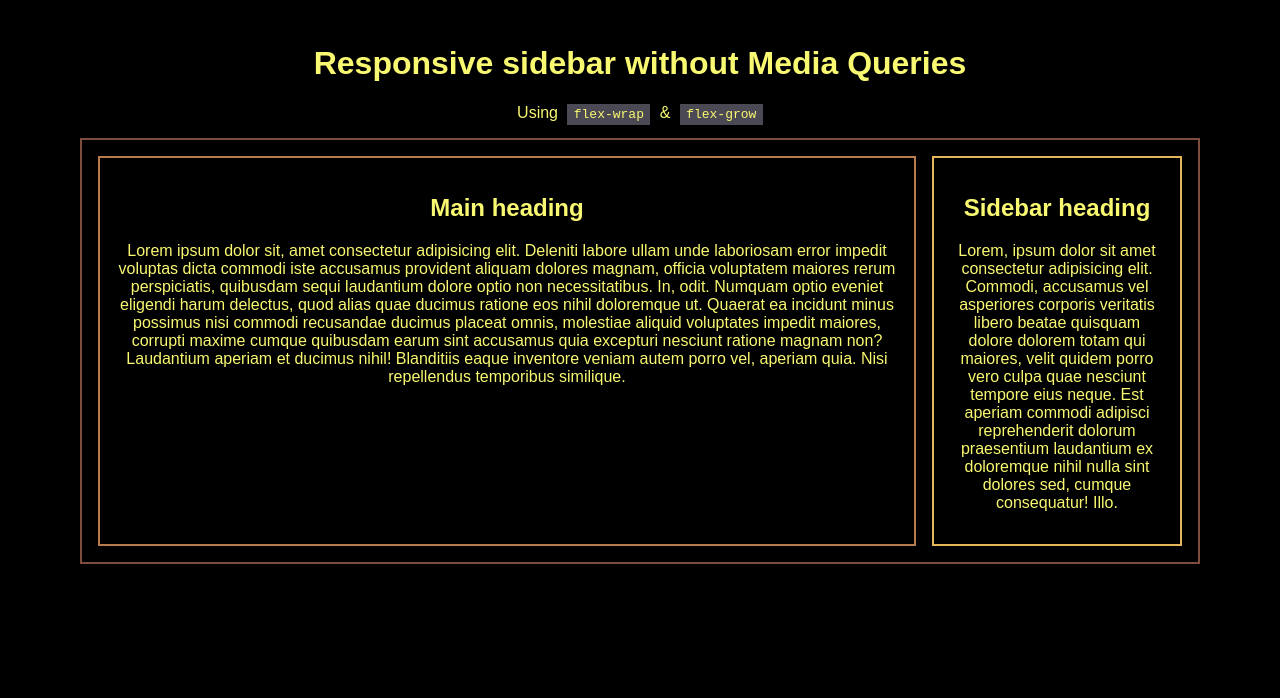
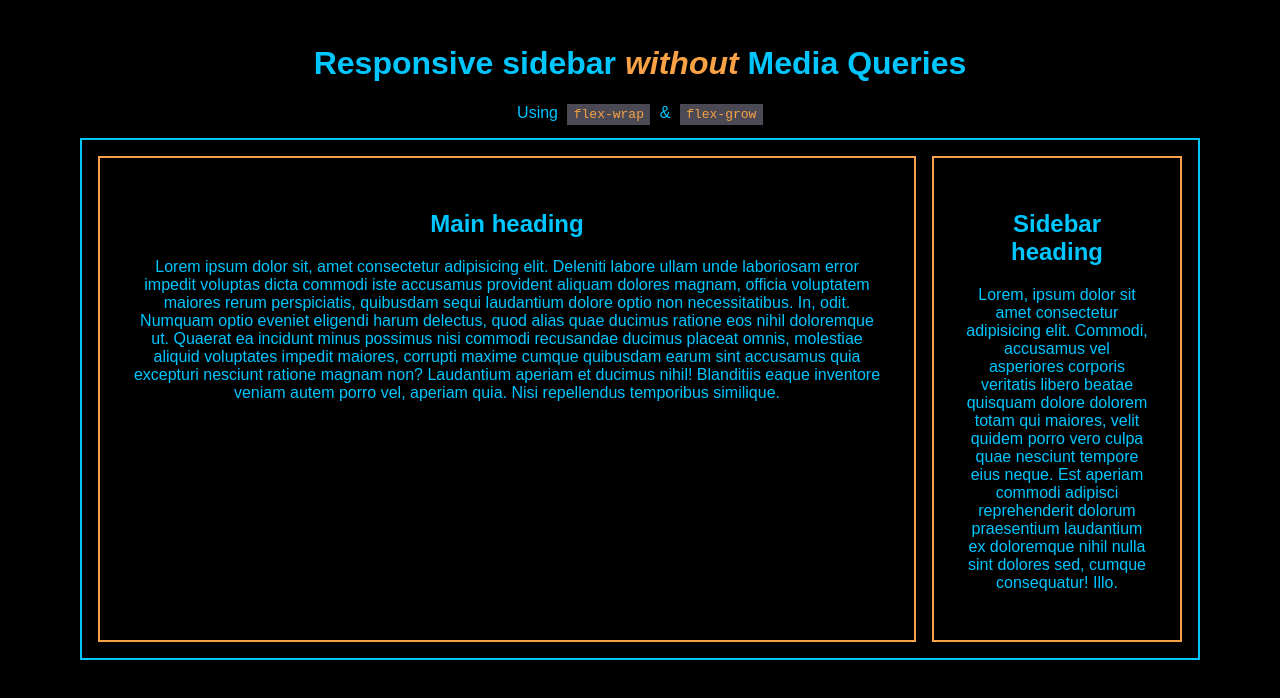
Before and after one commit to Islandstone89/sidebar-hack, a plain HTML site: page index.html in a window 1280 px wide. Drawn offline with Linux system fonts and the light colour scheme.

Commit message:
Add files via upload
Changed colors

```diff
--- a/index.html
+++ b/index.html
@@ -8,20 +8,22 @@
 </head>
 <body>
 
-    <h1 vlass="main-heading">Responsive sidebar without Media Queries</h1>
+    <main class="main">
+        <h1 class="main-heading">Responsive sidebar <span class="accent">without</span> Media Queries</h1>
         <p class="intro">Using <code>flex-wrap</code> & <code>flex-grow</code></p>
 
         <div class="container">
-        <main class="main">
+            <div class="main-content">
                 <h2> Main heading</h2>
                 <p>Lorem ipsum dolor sit, amet consectetur adipisicing elit. Deleniti labore ullam unde laboriosam error impedit voluptas dicta commodi iste accusamus provident aliquam dolores magnam, officia voluptatem maiores rerum perspiciatis, quibusdam sequi laudantium dolore optio non necessitatibus. In, odit. Numquam optio eveniet eligendi harum delectus, quod alias quae ducimus ratione eos nihil doloremque ut. Quaerat ea incidunt minus possimus nisi commodi recusandae ducimus placeat omnis, molestiae aliquid voluptates impedit maiores, corrupti maxime cumque quibusdam earum sint accusamus quia excepturi nesciunt ratione magnam non? Laudantium aperiam et ducimus nihil! Blanditiis eaque inventore veniam autem porro vel, aperiam quia. Nisi repellendus temporibus similique.</p>
-        </main><!-- end main -->
+            </div><!-- end main -->
 
             <aside class="sidebar">
                 <h2>Sidebar heading</h2>
                 <p>Lorem, ipsum dolor sit amet consectetur adipisicing elit. Commodi, accusamus vel asperiores corporis veritatis libero beatae quisquam dolore dolorem totam qui maiores, velit quidem porro vero culpa quae nesciunt tempore eius neque. Est aperiam commodi adipisci reprehenderit dolorum praesentium laudantium ex doloremque nihil nulla sint dolores sed, cumque consequatur! Illo.</p>
             </aside><!-- end sidebar -->
         </div><!-- end container -->
+    </main><!-- end main -->
 
 </body>
 </html>
--- a/style.css
+++ b/style.css
@@ -14,6 +14,8 @@
     --clr-brown-light: #B87C4C;
     --clr-brown-lighter: #E2B659;
     --clr-yellow-light: #F9F871;
+
+    --clr-blue: #00C6FF;
 }
 
 h1, h2, h3 {
@@ -29,7 +31,7 @@ body {
     font-family: Arial, Helvetica, sans-serif;
     text-align: center;
     background-color: var(--clr-black);
-    color: var(--clr-yellow-light);
+    color: var(--clr-blue);
 }
 
 .container {
@@ -38,20 +40,20 @@ body {
     gap: 1rem;
     max-width: 70rem;
     margin-inline: auto;
-    border: 2px solid var(--clr-brown);
+    border: 2px solid var(--clr-blue);
     padding: 1rem;
 }
 
-.main {
-    padding: 1rem;
-    border: 2px solid var(--clr-brown-light);
+.main-content {
+    padding: 2rem;
+    border: 2px solid var(--clr-orange-300);
     flex-basis: 500px;
     flex-grow: 9999;
 }
 
 .sidebar {
-    padding: 1rem;
-    border: 2px solid var(--clr-brown-lighter);
+    padding: 2rem;
+    border: 2px solid var(--clr-orange-300);
     flex-basis: 250px;
     flex-grow: 1;
 }
@@ -60,7 +62,13 @@ body {
     word-spacing: .3em;
 }
 
+.accent {
+    color: var(--clr-orange-300);
+    font-style: italic;
+}
+
 code {
     background-color: #4B4A54;
+    color: var(--clr-orange-300);
     padding: .25em .5em;
 }
```
Lines whose indentation alone changed are shown as unchanged.
